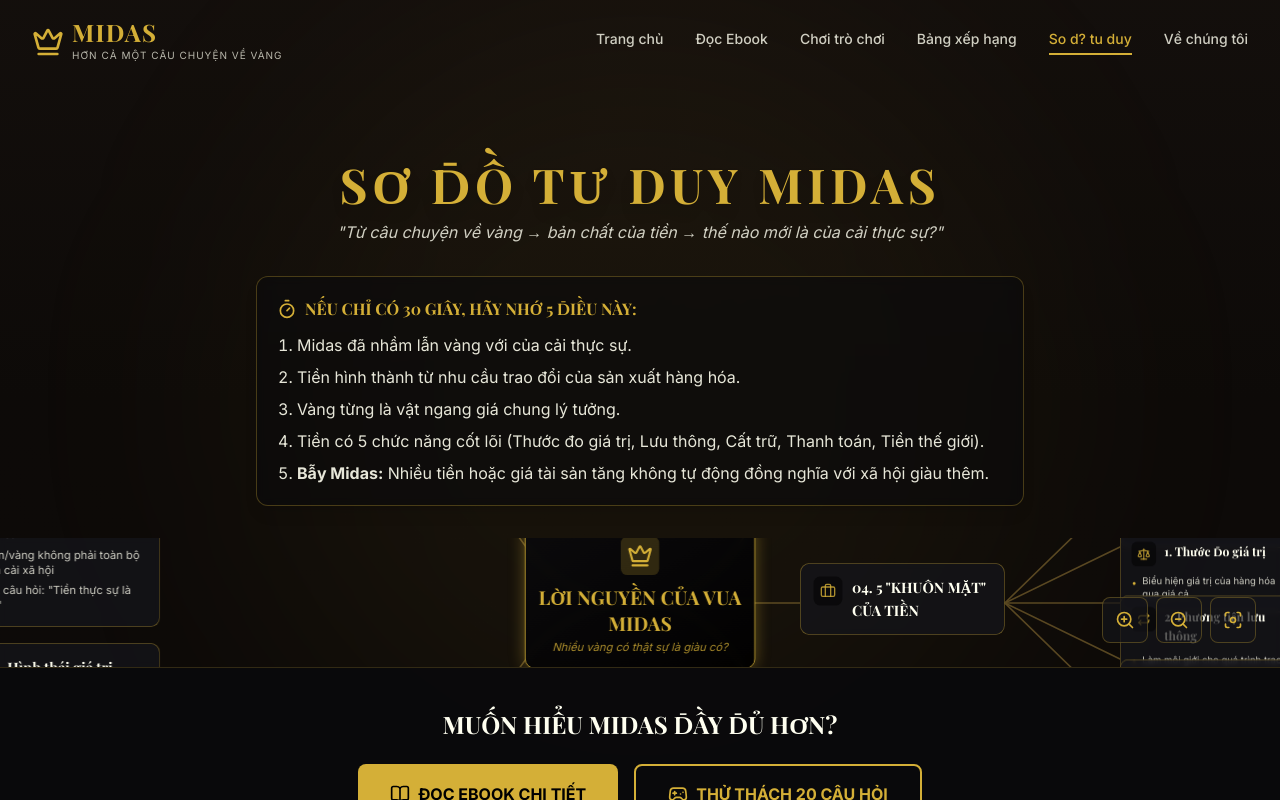
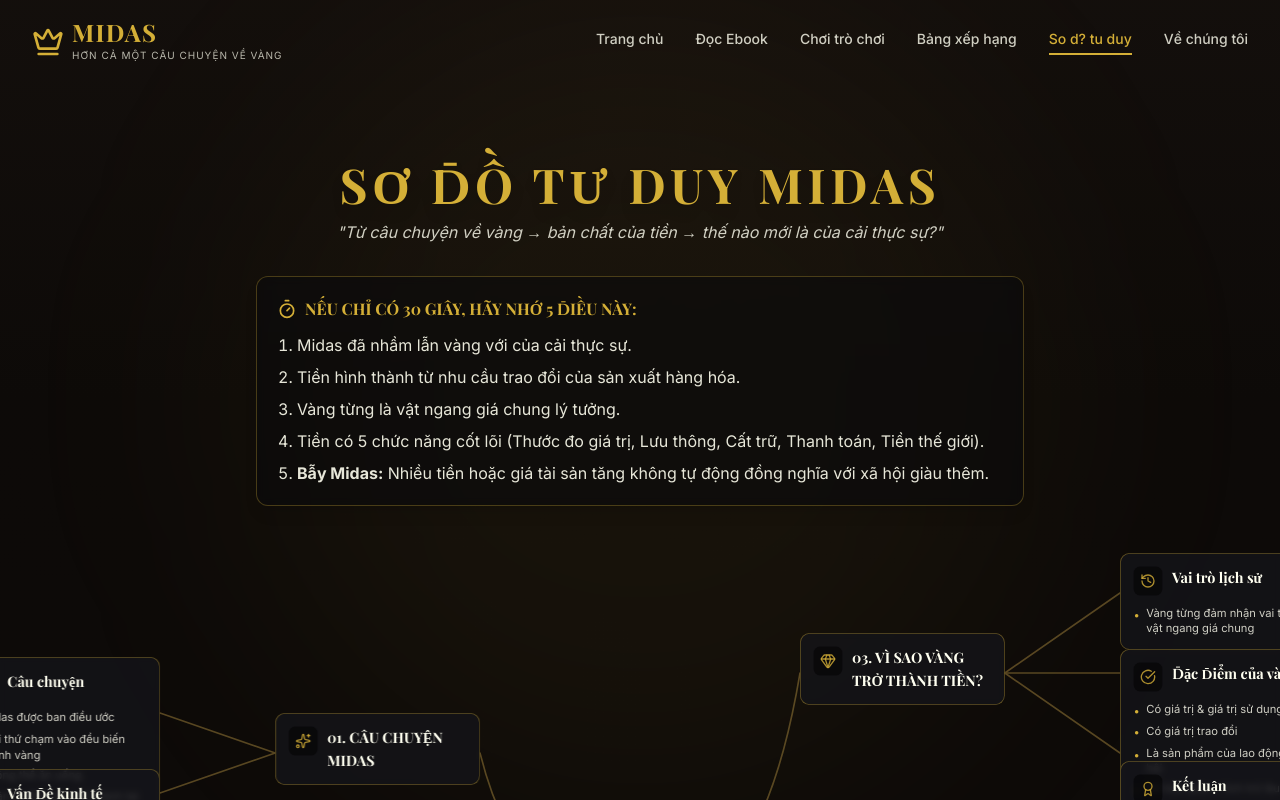
Before and after one commit to Btrung-uit/KTCT-web-project, a React (Vite) app: page /mindmap in a window 1280 px wide. Shown: the top 800 px of the page. Built offline with nearby package versions, Linux system fonts and the light colour scheme; a web font is replaced by a local one.

Commit message:
fix: mở rộng chiều cao vùng hiển thị sơ đồ tư duy trên Desktop

```diff
--- a/src/pages/MindMap.tsx
+++ b/src/pages/MindMap.tsx
@@ -201,7 +201,7 @@ export default function MindMap() {
       </div>
 
       {/* Mind Map Area */}
-      <div className="flex-1 relative w-full overflow-hidden mt-4 z-10" ref={containerRef}>
+      <div className="flex-1 min-h-[60vh] md:min-h-[750px] relative w-full overflow-hidden mt-4 z-10" ref={containerRef}>
 
         {/* Desktop Controls */}
         {!isMobile && (
```
